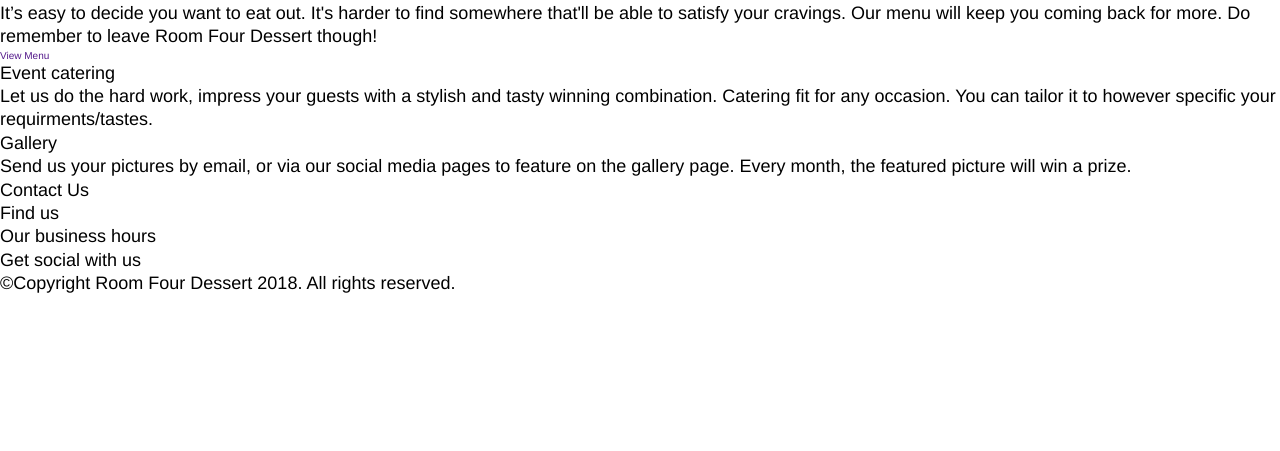
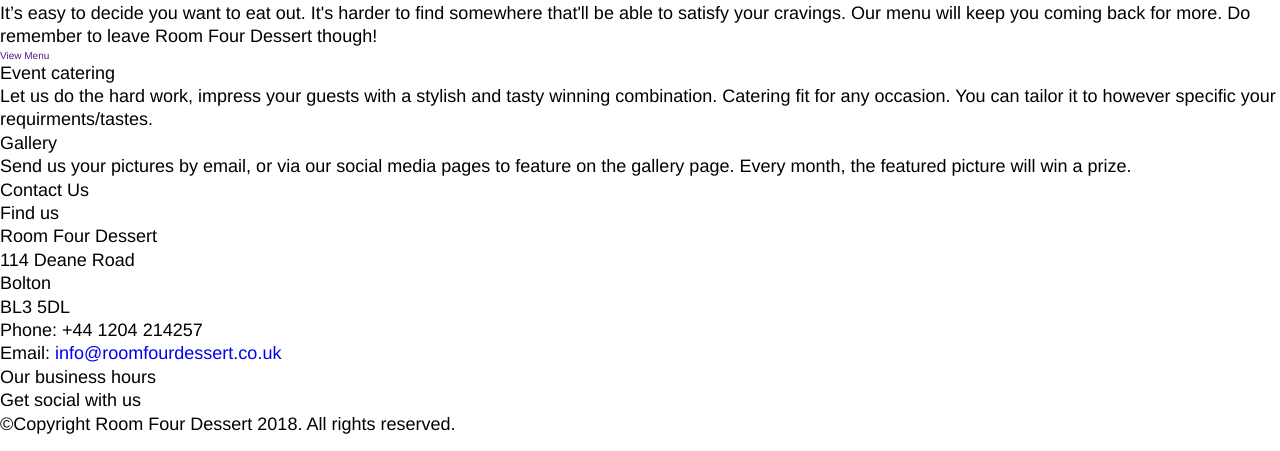
Before and after one commit to s00pGuY/RoomFourDessert, a PHP site: page / in a window 1280 px wide. Shown: the part 349-800 px from the top of the page. Run offline with PHP 8.4, Linux system fonts and the light colour scheme.

Commit message:
added address

```diff
--- a/index.php
+++ b/index.php
@@ -63,7 +63,9 @@
 				<ul>
 					<li class="location">
 						<h2>Find us</h2>
-						<!-- Address -->
+						<p>Room Four Dessert<br>114 Deane Road<br>Bolton<br>BL3 5DL</p>
+						<p>Phone: +44 1204 214257</p>
+						<p>Email: <a href="mailto:info@roomfourdessert.co.uk">info@roomfourdessert.co.uk</a></p>
 					</li>
 					<li class="hours">
 						<h2>Our business hours</h2>
```
